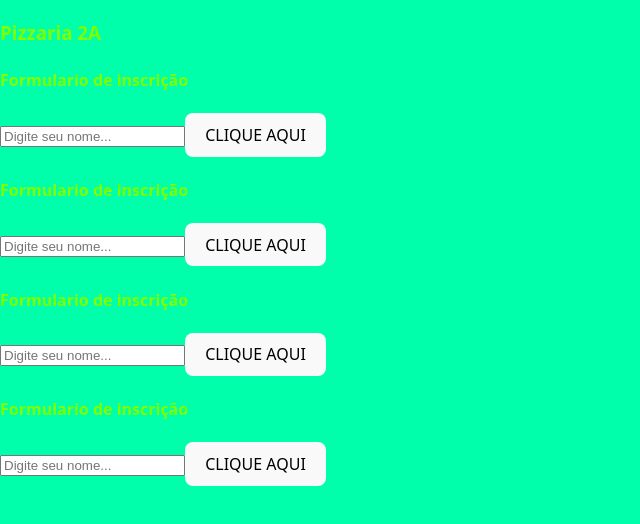
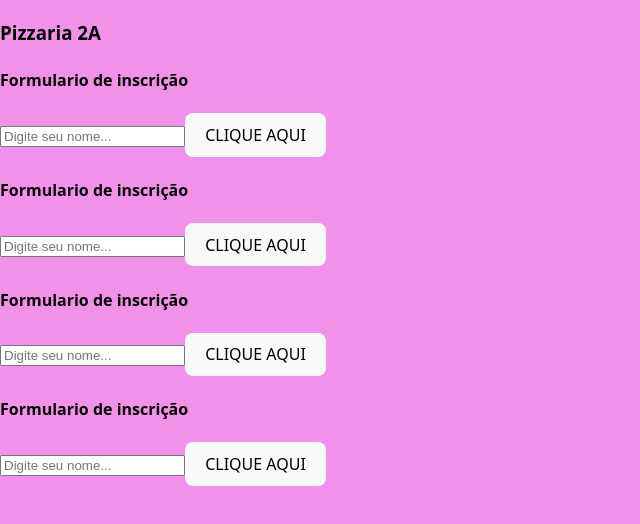
Before and after one commit to Giulia1211/pizzaria2a2025, a React (Vite) app: page / in a window 1280 px wide. Shown: the top 524 px of the page, without its empty margins (0-640 px from the left). Built offline with nearby package versions, Linux system fonts and the light colour scheme.

Commit message:
vercel alterações

```diff
--- a/src/index.css
+++ b/src/index.css
@@ -28,8 +28,8 @@ body {
   place-items: start;
   min-width: 320px;
   min-height: 100vh;
-  background-color: rgb(0, 255, 170);
-  color:chartreuse
+  background-color: rgb(241, 145, 233);
+  color:rgb(0, 0, 0)
 }
 
 h1 {
```
